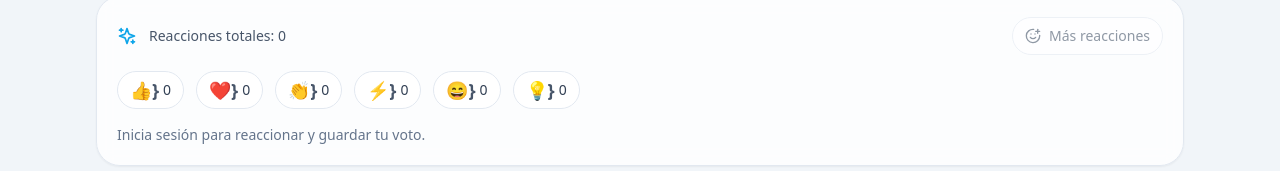
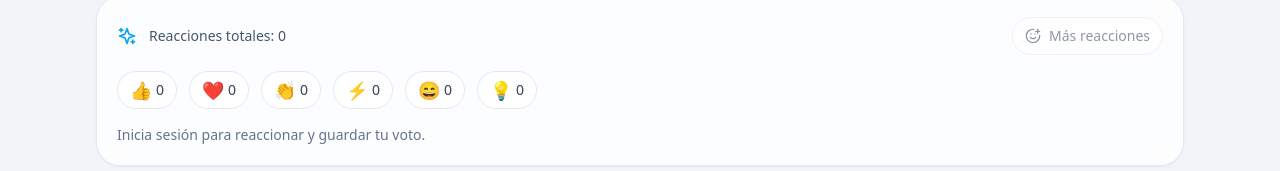
Before and after one commit to cdryampi/CodexTest, a React (Vite) app in the folder frontend/: page /post/animaciones-accesibles-ui in a window 1280 px wide. Shown: the part 761-932 px from the top of the page. Built offline with nearby package versions, Linux system fonts and the light colour scheme; no server answers.

Commit message:
Fix reaction button markup and add popover dependency

```diff
--- a/frontend/src/components/reactions/ReactionButton.jsx
+++ b/frontend/src/components/reactions/ReactionButton.jsx
@@ -52,7 +52,6 @@ const ReactionButton = forwardRef(function ReactionButton(
     >
       <span aria-hidden="true" className="text-lg leading-none">
         {emoji}
-      }
       </span>
       <span className="text-sm font-medium text-slate-700 dark:text-slate-200">
         {count}
--- a/package.json
+++ b/package.json
@@ -15,10 +15,11 @@
     "@radix-ui/react-avatar": "^1.0.4",
     "@radix-ui/react-dropdown-menu": "^2.0.6",
     "@radix-ui/react-navigation-menu": "^1.1.4",
+    "@radix-ui/react-popover": "^1.1.15",
     "@tanstack/react-table": "^8.11.8",
     "axios": "^1.6.8",
+    "canvas-confetti": "^1.9.3",
     "class-variance-authority": "^0.7.0",
-    "canvas-confetti": "^1.9.3",
     "dompurify": "^3.0.8",
     "emoji-picker-react": "^4.9.2",
     "flowbite": "^2.3.0",
@@ -36,8 +37,8 @@
     "react-router-dom": "^6.22.3",
     "react-select": "^5.8.0",
     "recharts": "^2.8.0",
+    "slugify": "^1.6.6",
     "sonner": "^1.4.41",
-    "slugify": "^1.6.6",
     "tailwind-merge": "^2.2.1",
     "zod": "^3.22.4",
     "zustand": "^4.5.2"
```
Also changed, not shown: 1 other file (tests, documents, lock files or other folders).
